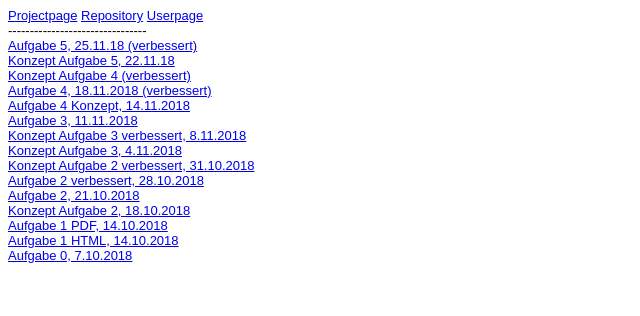
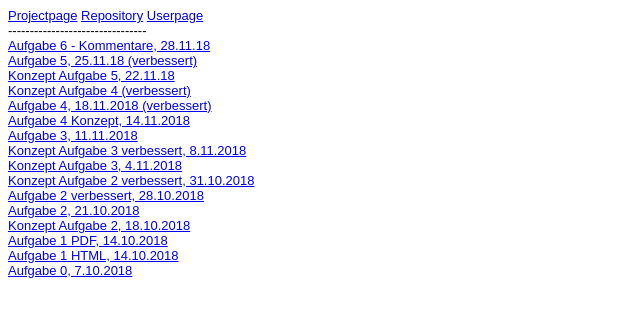
Before and after one commit to caddarndt/caddarndt.github.io, a plain HTML site: page Steckbrief/steckbrief.htm in a window 1280 px wide. Shown: the whole page, without its empty margins (0-640 px from the left). Drawn offline with Linux system fonts and the light colour scheme.

Commit message:
aeöfmler

```diff
--- a/Steckbrief/steckbrief.htm
+++ b/Steckbrief/steckbrief.htm
@@ -17,6 +17,7 @@ body {
 	<a href="https://github.com/caddarndt/EIA2" target="_blank">Repository</a>
 	<a href="https://caddarndt.github.io/" target="_blank">Userpage</a><br>
 	--------------------------------<br>
+	<a href="https://github.com/caddarndt/EIA2/blob/master/Aufgabe%2006/Server.ts" target="_blank">Aufgabe 6 - Kommentare, 28.11.18</a><br>
 	<a href="https://caddarndt.github.io/EIA2/Aufgabe%2005/Aufgabe5.html" target="_blank">Aufgabe 5, 25.11.18 (verbessert)</a><br>
 	<a href="https://caddarndt.github.io/EIA2/Aufgabe%2005/Konzept5.jpg" target="_blank">Konzept Aufgabe 5, 22.11.18</a><br>
 	<a href="https://caddarndt.github.io/EIA2/Aufgabe%2004/Konzept4besser.pdf" target="_blank">Konzept Aufgabe 4 (verbessert)</a><br>
```
